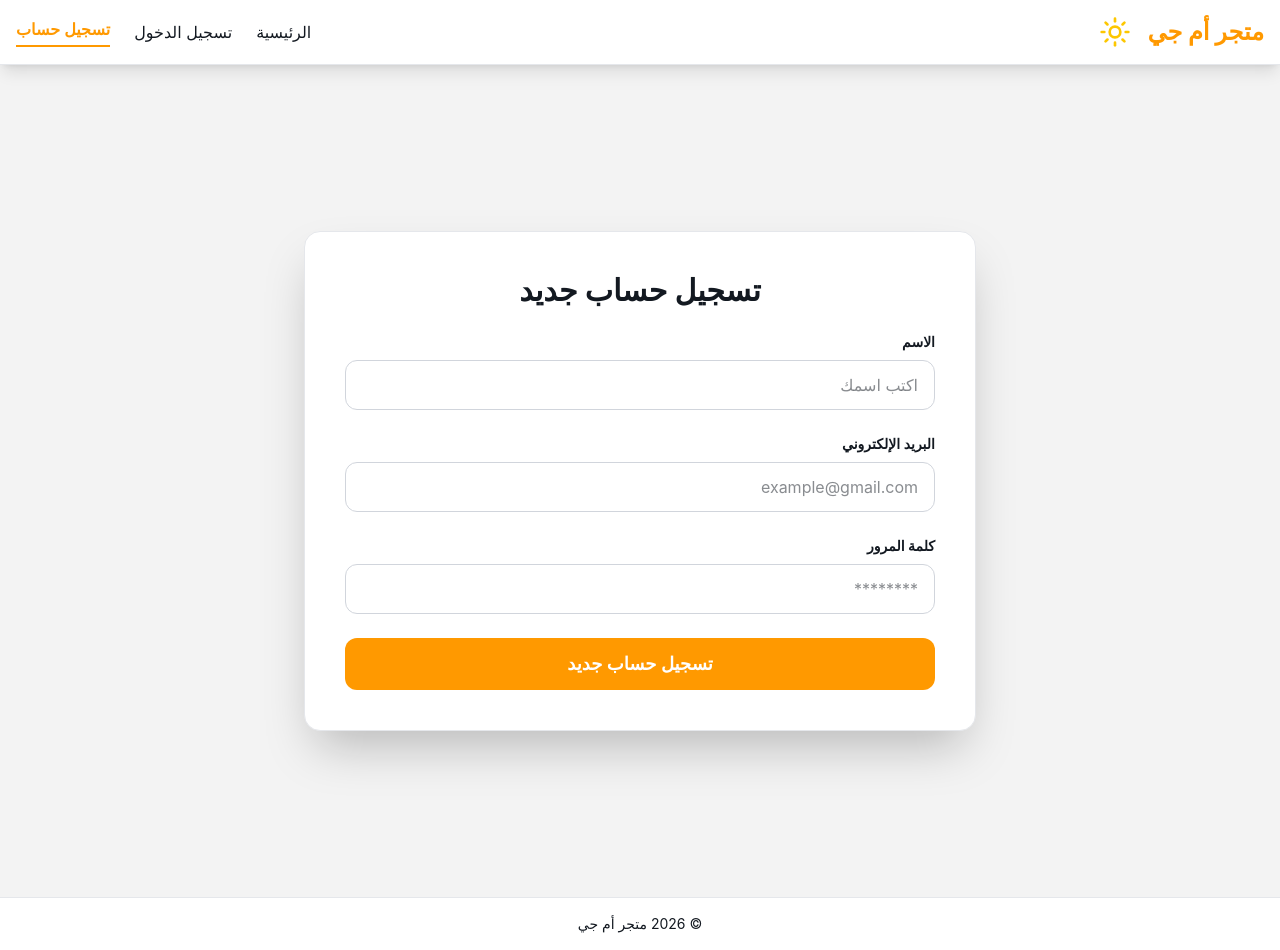
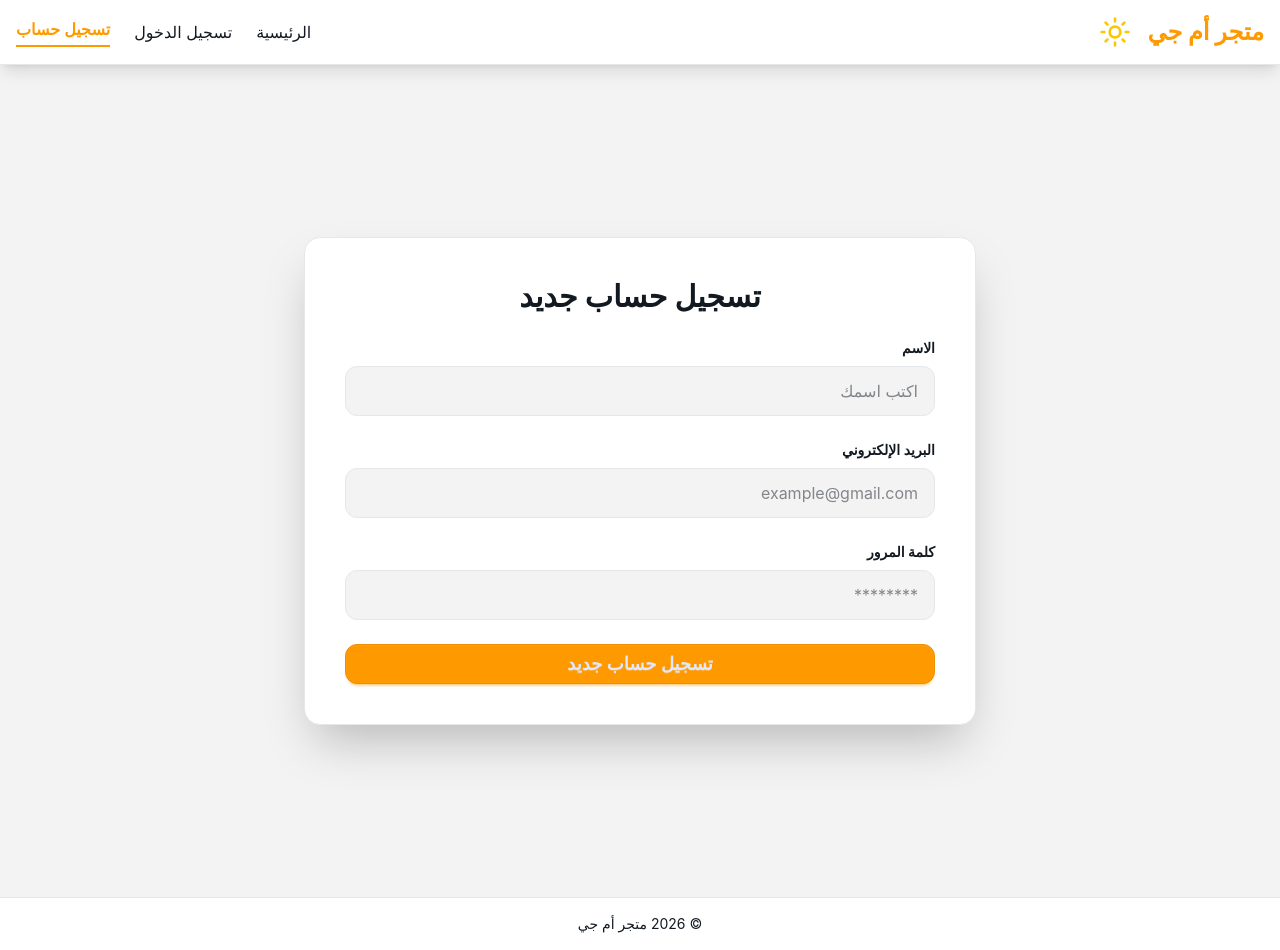
Before and after one commit to Mahmoud123Jamal/E-Commerce_MERN_Stack, a React (Vite) app in the folder frontend/e-commerce-platform/: page /register in a window 1280 px wide. Built offline with nearby package versions, Linux system fonts and the light colour scheme.

Commit message:
feat: enhance InputForm styling for improved UI consistency and accessibility

```diff
--- a/frontend/e-commerce-platform/src/components/InputForm.tsx
+++ b/frontend/e-commerce-platform/src/components/InputForm.tsx
@@ -28,20 +28,30 @@ function InputForm<T extends FormVariant>({
         className="
           w-full
           max-w-2xl
-          bg-white
+          bg-base-100
+          text-base-content
           rounded-2xl
           shadow-2xl
           border
-          border-gray-200
+          border-base-300
           p-6
           sm:p-8
           md:p-10
           space-y-6
+          transition-colors
+          duration-300
         "
       >
         {/* Header */}
         {headerText && (
-          <h2 className="text-3xl font-bold text-center text-[#131921]">
+          <h2
+            className="
+              text-3xl
+              font-bold
+              text-center
+              text-base-content
+            "
+          >
             {headerText}
           </h2>
         )}
@@ -51,7 +61,12 @@ function InputForm<T extends FormVariant>({
           <div className="flex flex-col">
             <label
               htmlFor="name"
-              className="mb-2 text-sm font-semibold text-[#131921]"
+              className="
+                mb-2
+                text-sm
+                font-semibold
+                text-base-content
+              "
             >
               الاسم
             </label>
@@ -65,18 +80,21 @@ function InputForm<T extends FormVariant>({
                 px-4
                 py-3
                 border
-                border-gray-300
+                border-base-300
+                bg-base-200
+                text-base-content
                 rounded-xl
                 outline-none
-                transition
+                transition-all
+                duration-200
                 focus:ring-2
-                focus:ring-[#ff9900]
-                focus:border-[#ff9900]
+                focus:ring-primary
+                focus:border-primary
               "
             />
 
             {"name" in errors && errors.name && (
-              <p className="mt-1 text-sm text-red-500">{errors.name.message}</p>
+              <p className="mt-1 text-sm text-error">{errors.name.message}</p>
             )}
           </div>
         )}
@@ -85,7 +103,12 @@ function InputForm<T extends FormVariant>({
         <div className="flex flex-col">
           <label
             htmlFor="email"
-            className="mb-2 text-sm font-semibold text-[#131921]"
+            className="
+              mb-2
+              text-sm
+              font-semibold
+              text-base-content
+            "
           >
             البريد الإلكتروني
           </label>
@@ -99,18 +122,21 @@ function InputForm<T extends FormVariant>({
               px-4
               py-3
               border
-              border-gray-300
+              border-base-300
+              bg-base-200
+              text-base-content
               rounded-xl
               outline-none
-              transition
+              transition-all
+              duration-200
               focus:ring-2
-              focus:ring-[#ff9900]
-              focus:border-[#ff9900]
+              focus:ring-primary
+              focus:border-primary
             "
           />
 
           {errors.email && (
-            <p className="mt-1 text-sm text-red-500">{errors.email.message}</p>
+            <p className="mt-1 text-sm text-error">{errors.email.message}</p>
           )}
         </div>
 
@@ -118,7 +144,12 @@ function InputForm<T extends FormVariant>({
         <div className="flex flex-col">
           <label
             htmlFor="password"
-            className="mb-2 text-sm font-semibold text-[#131921]"
+            className="
+              mb-2
+              text-sm
+              font-semibold
+              text-base-content
+            "
           >
             كلمة المرور
           </label>
@@ -132,20 +163,21 @@ function InputForm<T extends FormVariant>({
               px-4
               py-3
               border
-              border-gray-300
+              border-base-300
+              bg-base-200
+              text-base-content
               rounded-xl
               outline-none
-              transition
+              transition-all
+              duration-200
               focus:ring-2
-              focus:ring-[#ff9900]
-              focus:border-[#ff9900]
+              focus:ring-primary
+              focus:border-primary
             "
           />
 
           {errors.password && (
-            <p className="mt-1 text-sm text-red-500">
-              {errors.password.message}
-            </p>
+            <p className="mt-1 text-sm text-error">{errors.password.message}</p>
           )}
         </div>
 
@@ -154,39 +186,17 @@ function InputForm<T extends FormVariant>({
           type="submit"
           disabled={isSubmitting}
           className="
+            btn
+            btn-primary
             w-full
-            py-3
+            rounded-xl
             text-lg
-            font-semibold
-            text-white
-            bg-[#ff9900]
-            rounded-xl
-            transition-all
-            duration-200
-            hover:bg-orange-500
-            active:scale-[0.98]
             disabled:opacity-70
-            disabled:cursor-not-allowed
-            flex
-            items-center
-            justify-center
-            gap-2
-            cursor-pointer
           "
         >
           {isSubmitting ? (
             <>
-              <span
-                className="
-                  w-5
-                  h-5
-                  border-2
-                  border-white
-                  border-t-transparent
-                  rounded-full
-                  animate-spin
-                "
-              />
+              <span className="loading loading-spinner loading-sm"></span>
               جاري الإرسال...
             </>
           ) : (
```
